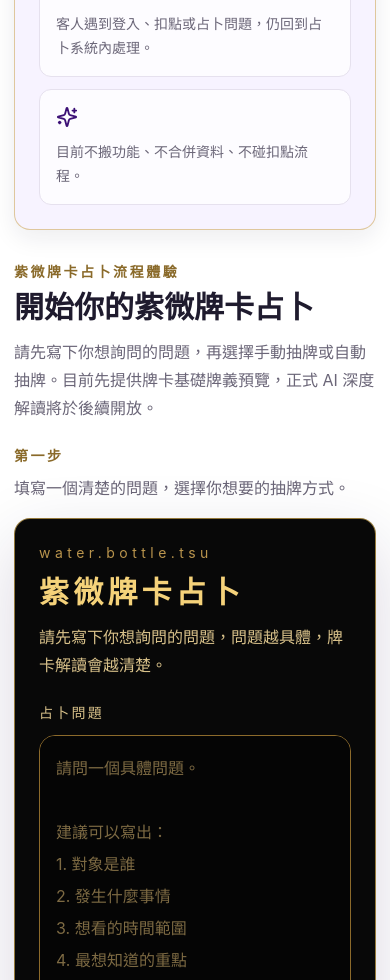
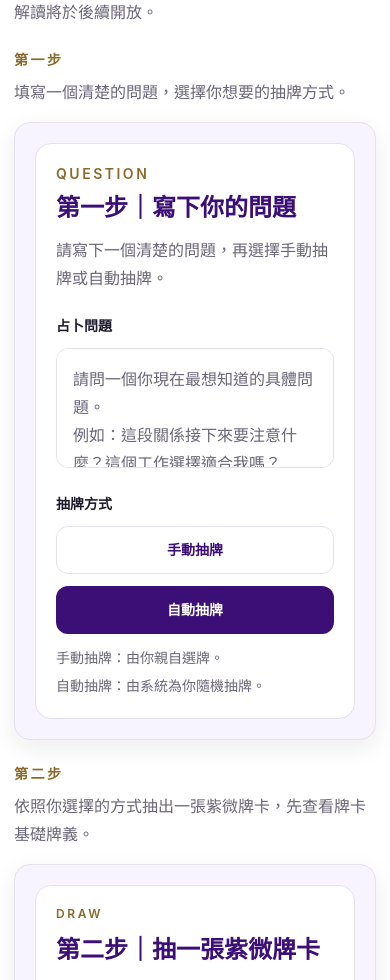
Before and after one commit to tsaititsu/tsu-waterbottle-site, a Next.js app: page /ai-divination in a window 390 px wide. Shown: the part 1020-2000 px from the top of the page. Built offline with nearby package versions, Linux system fonts and the light colour scheme; no server answers.

Commit message:
style: align divination flow with site design

```diff
--- a/src/components/DivinationEntryModule.tsx
+++ b/src/components/DivinationEntryModule.tsx
@@ -1,6 +1,6 @@
 'use client'
 
-import { MessageCircle, ShieldCheck, Sparkles } from 'lucide-react'
+import { Sparkles } from 'lucide-react'
 import { useState } from 'react'
 
 const DEFAULT_ZIWEI_CARD_URL = 'https://ziwei-card.vercel.app'
@@ -75,7 +75,7 @@ export function DivinationEntryModule({
                     type="checkbox"
                   />
                   <span>
-                    我已詳細閱讀並同意《AI 占卜服務說明》、《點數與每日免費規則》及《服務條款》，並了解占卜目前會在水瓶先生紫微牌卡系統中完成。
+                    我已詳細閱讀並同意《AI 占卜服務說明》、《點數與每日免費規則》及《服務條款》，並了解占卜前相關注意事項。
                     <span className="ml-1 font-semibold text-darkGold underline underline-offset-4 group-open:hidden">點我查看</span>
                     <span className="ml-1 hidden font-semibold text-darkGold underline underline-offset-4 group-open:inline">收合內容</span>
                   </span>
@@ -112,6 +112,15 @@ export function DivinationEntryModule({
                     <li>若有占卜資料、付款或系統問題，可聯繫水瓶先生官方 LINE。</li>
                   </ul>
                 </div>
+
+                <div>
+                  <p className="font-semibold text-deepPurple">補充說明</p>
+                  <ul className="mt-2 grid gap-2">
+                    <li>目前正式網站僅作為占卜入口與流程展示，不在正式網站存放舊占卜問題、解答、會員點數或 LINE Token。</li>
+                    <li>若遇到登入、扣點、每日免費或占卜紀錄相關問題，仍以原占卜系統內處理為主。</li>
+                    <li>目前不搬舊會員資料、不合併點數、不碰原扣點流程。</li>
+                  </ul>
+                </div>
               </div>
             </details>
           </div>
@@ -133,21 +142,6 @@ export function DivinationEntryModule({
           {message ? <p className="text-sm font-semibold text-deepPurple">{message}</p> : null}
         </div>
       </div>
-
-      <div className="mt-6 grid gap-3 text-sm leading-6 text-textMuted md:grid-cols-3">
-        <div className="rounded-xl border border-borderSoft bg-white/75 p-4">
-          <ShieldCheck className="mb-3 text-deepPurple" size={22} />
-          不在正式網站存放占卜問題、解答、會員點數或 LINE Token。
-        </div>
-        <div className="rounded-xl border border-borderSoft bg-white/75 p-4">
-          <MessageCircle className="mb-3 text-deepPurple" size={22} />
-          客人遇到登入、扣點或占卜問題，仍回到占卜系統內處理。
-        </div>
-        <div className="rounded-xl border border-borderSoft bg-white/75 p-4">
-          <Sparkles className="mb-3 text-deepPurple" size={22} />
-          目前不搬功能、不合併資料、不碰扣點流程。
-        </div>
-      </div>
     </section>
   )
 }
--- a/src/components/divination/DivinationDrawPreview.tsx
+++ b/src/components/divination/DivinationDrawPreview.tsx
@@ -304,40 +304,51 @@ export function DivinationDrawPreview({ question, drawMode = null }: DivinationD
   }
 
   return (
-    <section className="overflow-hidden rounded-[2rem] border border-[#8c6a2d] bg-[#050505] p-6 text-[#f4d77d] shadow-[0_24px_70px_rgba(0,0,0,0.28)] md:p-8">
+    <section className="overflow-hidden rounded-2xl border border-borderSoft bg-softPurple p-5 shadow-soft md:p-6">
+      <div className="rounded-2xl border border-borderSoft bg-white p-5 md:p-6">
         <div className="grid gap-3">
-        <p className="text-xs font-semibold uppercase tracking-[0.28em] text-[#b7964b]">抽牌區</p>
+          <p className="text-xs font-semibold uppercase tracking-[0.22em] text-darkGold">
+            Draw
+          </p>
           <div className="grid gap-2">
-          <h3 className="text-2xl font-semibold tracking-[0.08em] md:text-3xl">抽一張紫微牌卡</h3>
-          <p className="leading-7 text-[#d9c68e]">
-            {isAutoMode ? "系統會為你隨機抽出一張牌。" : "請先洗牌，再憑直覺選擇一張牌。"}
+            <h3 className="text-2xl font-semibold text-deepPurple md:text-3xl">
+              第二步｜抽一張紫微牌卡
+            </h3>
+            <p className="leading-7 text-textMuted">
+              依照你選擇的方式抽出一張紫微牌卡，先查看牌卡基礎牌義。
             </p>
           </div>
         </div>
 
-      <div className="mt-6 grid gap-2 rounded-2xl border border-[#8c6a2d]/80 bg-[#120f09] px-5 py-4 text-[#f4d77d]">
-        <p>本次問題：{displayQuestion}</p>
-        <p>抽牌方式：{displayDrawMode}</p>
+        <div className="mt-5 grid gap-3 rounded-2xl border border-purple-100 bg-purple-50/70 px-4 py-4 text-sm text-textDark md:grid-cols-2">
+          <p>
+            <span className="font-semibold text-deepPurple">本次問題：</span>
+            {displayQuestion}
+          </p>
+          <p>
+            <span className="font-semibold text-deepPurple">抽牌方式：</span>
+            {displayDrawMode}
+          </p>
         </div>
 
-      <div className="mt-8 grid justify-items-center gap-6">
+        <div className="mt-6 grid justify-items-center gap-5">
           {!canDraw ? (
-          <div className="grid justify-items-center gap-4">
-            <div className="relative h-44 w-28 overflow-hidden rounded-2xl border border-[#f1cf72] bg-[radial-gradient(circle_at_30%_20%,#5b3a96_0%,#201230_34%,#09070d_72%)] shadow-[0_18px_40px_rgba(122,82,190,0.22)]">
+            <div className="grid justify-items-center gap-4 rounded-2xl border border-borderSoft bg-white px-5 py-5">
+              <div className="relative h-32 w-20 overflow-hidden rounded-xl border border-darkGold/50 bg-softPurple shadow-sm">
                 <Image
                   src="/cards/back.png"
                   alt="紫微牌卡牌背"
                   fill
-                sizes="112px"
+                  sizes="80px"
                   className="object-cover"
                 />
               </div>
-            <p className="max-w-xl text-center leading-7 text-[#ffdf9b]">{blockedMessage}</p>
+              <p className="max-w-xl text-center leading-7 text-textMuted">{blockedMessage}</p>
             </div>
           ) : isAutoMode ? (
-          <div className="grid justify-items-center gap-4">
+            <div className="grid justify-items-center gap-3 rounded-2xl border border-purple-100 bg-purple-50/60 px-5 py-4">
               <div
-              className={`relative h-44 w-28 overflow-hidden rounded-2xl border border-[#f1cf72] bg-[radial-gradient(circle_at_30%_20%,#5b3a96_0%,#201230_34%,#09070d_72%)] shadow-[0_18px_40px_rgba(122,82,190,0.22)] ${
+                className={`relative h-32 w-20 overflow-hidden rounded-xl border border-darkGold/50 bg-white shadow-sm ${
                   shuffling ? "animate-pulse" : ""
                 }`}
               >
@@ -345,24 +356,28 @@ export function DivinationDrawPreview({ question, drawMode = null }: DivinationD
                   src="/cards/back.png"
                   alt="紫微牌卡牌背"
                   fill
-                sizes="112px"
+                  sizes="80px"
                   className="object-cover"
                 />
               </div>
+              <p className="text-sm text-textMuted">
+                {shuffling ? "系統正在為你洗牌與抽牌。" : "自動抽牌會直接抽出一張牌。"}
+              </p>
             </div>
           ) : !started ? (
-          <div className="relative h-44 w-28 overflow-hidden rounded-2xl border border-[#f1cf72] bg-[radial-gradient(circle_at_30%_20%,#5b3a96_0%,#201230_34%,#09070d_72%)] shadow-[0_18px_40px_rgba(122,82,190,0.22)]">
+            <div className="relative h-32 w-20 overflow-hidden rounded-xl border border-darkGold/50 bg-white shadow-sm">
               <Image
                 src="/cards/back.png"
                 alt="紫微牌卡牌背"
                 fill
-              sizes="112px"
+                sizes="80px"
                 className="object-cover"
               />
             </div>
           ) : (
+            <div className="w-full overflow-x-auto pb-2">
               <div
-            className={`grid w-full max-w-3xl grid-cols-4 gap-3 sm:grid-cols-7 ${
+                className={`grid min-w-[420px] grid-cols-7 gap-2 sm:min-w-0 ${
                   shuffling ? "animate-pulse" : ""
                 }`}
               >
@@ -375,19 +390,19 @@ export function DivinationDrawPreview({ question, drawMode = null }: DivinationD
                       type="button"
                       onClick={() => pickCard(index)}
                       disabled={shuffling || isInterpreting || hasResultPreview}
-                  className={`group h-32 rounded-2xl border p-2 transition duration-200 sm:h-36 ${
+                      className={`group h-24 rounded-xl border p-1.5 transition duration-200 sm:h-28 ${
                         isPending
-                      ? "border-[#f1cf72] bg-[#251704] shadow-[0_0_24px_rgba(241,207,114,0.35)]"
-                      : "border-[#8c6a2d]/80 bg-[#0b090d] hover:-translate-y-1 hover:border-[#f1cf72]"
+                          ? "border-darkGold bg-[#fff8e8] shadow-[0_0_18px_rgba(180,142,56,0.25)]"
+                          : "border-borderSoft bg-white hover:-translate-y-0.5 hover:border-darkGold hover:shadow-sm"
                       } ${shuffling || isInterpreting || hasResultPreview ? "cursor-default opacity-80" : ""}`}
                       aria-label={`選擇第 ${index + 1} 張牌：${card.name}`}
                     >
-                  <span className="relative block h-full overflow-hidden rounded-xl border border-[#d5ad4a]/50 bg-[radial-gradient(circle_at_30%_20%,#5b3a96_0%,#1b1128_38%,#050505_76%)] transition group-hover:border-[#f1cf72]">
+                      <span className="relative block h-full overflow-hidden rounded-lg border border-purple-100 bg-softPurple transition group-hover:border-darkGold">
                         <Image
                           src="/cards/back.png"
                           alt=""
                           fill
-                      sizes="(min-width: 640px) 96px, 25vw"
+                          sizes="(min-width: 640px) 72px, 56px"
                           className="object-cover"
                         />
                         <span className="sr-only">紫微牌卡牌背</span>
@@ -396,45 +411,60 @@ export function DivinationDrawPreview({ question, drawMode = null }: DivinationD
                   )
                 })}
               </div>
+            </div>
           )}
 
           <p
-          className={`text-center leading-7 ${
-            hasResultPreview ? "text-[#8af0c0]" : "text-[#f4d77d]"
+            className={`rounded-full px-4 py-2 text-center text-sm leading-6 ${
+              hasResultPreview
+                ? "bg-[#eefaf4] text-[#16664f]"
+                : "bg-purple-50 text-textMuted"
             }`}
           >
             {message}
           </p>
 
-        {errorMessage ? <p className="text-center text-[#ff9aa8]">{errorMessage}</p> : null}
+          {errorMessage ? (
+            <p className="rounded-full border border-red-200 bg-red-50 px-4 py-2 text-center text-sm text-red-700">
+              {errorMessage}
+            </p>
+          ) : null}
 
           {pendingIndex !== null && !hasResultPreview ? (
-          <div className="grid w-full max-w-xl gap-3 rounded-2xl border border-[#0b8f74] bg-[#041d17] p-4 text-[#bff9df]">
-            <p className="text-lg font-semibold">是不是這張牌？</p>
-            <div className="grid gap-2 rounded-2xl border border-[#0b8f74]/70 bg-[#02120e] p-4 leading-7">
+            <div className="grid w-full max-w-2xl gap-4 rounded-2xl border border-purple-100 bg-purple-50/70 p-4 text-textDark">
+              <p className="text-lg font-semibold text-deepPurple">是不是這張牌？</p>
+              <div className="grid gap-4 rounded-2xl border border-borderSoft bg-white p-4 leading-7 sm:grid-cols-[160px_1fr] sm:items-center">
                 {pendingCard && pendingCardImage ? (
-                <div className="mb-3 flex justify-center">
+                  <div className="flex justify-center">
                     <Image
                       src={pendingCardImage}
                       alt={pendingCard.name}
                       width={360}
                       height={560}
-                    className="w-full max-w-[180px] rounded-2xl border border-[#f1cf72] object-cover shadow-[0_18px_36px_rgba(0,0,0,0.36)]"
+                      className="w-full max-w-[160px] rounded-2xl border border-darkGold/50 object-cover shadow-sm"
                     />
                   </div>
                 ) : null}
-              <p>你選到：{pendingCard?.name ?? "紫微牌卡"}</p>
-              <p>正反位：{pendingPosition ? positionLabels[pendingPosition] : "本機預覽暫不顯示"}</p>
+                <div className="grid gap-2">
+                  <p>
+                    <span className="font-semibold text-deepPurple">你選到：</span>
+                    {pendingCard?.name ?? "紫微牌卡"}
+                  </p>
+                  <p>
+                    <span className="font-semibold text-deepPurple">正反位：</span>
+                    {pendingPosition ? positionLabels[pendingPosition] : "本機預覽暫不顯示"}
+                  </p>
                   {pendingPosition === "reversed" ? (
-                <p className="text-sm leading-6 text-[#d9c68e]">已顯示反位牌面。</p>
+                    <p className="text-sm leading-6 text-textMuted">已顯示反位牌面。</p>
                   ) : null}
+                </div>
               </div>
               <div className="grid gap-3 sm:grid-cols-2">
                 <button
                   type="button"
                   onClick={confirmCard}
                   disabled={isInterpreting}
-                className="rounded-full border border-[#f1cf72] bg-[#201508] px-5 py-3 font-semibold text-[#f4d77d] transition hover:bg-[#2f210c] disabled:cursor-not-allowed disabled:opacity-60"
+                  className="rounded-full bg-deepPurple px-5 py-3 font-semibold text-white transition hover:bg-[#4b176b] disabled:cursor-not-allowed disabled:opacity-60"
                 >
                   {isInterpreting ? "建立占卜紀錄、檢查付款 Gate，並產生牌義預覽中..." : "就是這張，開始解讀"}
                 </button>
@@ -442,7 +472,7 @@ export function DivinationDrawPreview({ question, drawMode = null }: DivinationD
                   type="button"
                   onClick={isAutoMode ? startAutoDraw : changeCard}
                   disabled={isInterpreting}
-                className="rounded-full border border-[#0b8f74] px-5 py-3 font-semibold text-[#bff9df] transition hover:bg-[#06251d] disabled:cursor-not-allowed disabled:opacity-60"
+                  className="rounded-full border border-borderSoft bg-white px-5 py-3 font-semibold text-deepPurple transition hover:border-darkGold hover:text-darkGold disabled:cursor-not-allowed disabled:opacity-60"
                 >
                   {isAutoMode ? "重新自動抽牌" : "換一張"}
                 </button>
@@ -467,7 +497,7 @@ export function DivinationDrawPreview({ question, drawMode = null }: DivinationD
               type="button"
               onClick={isAutoMode ? startAutoDraw : startShuffle}
               disabled={shuffling || isInterpreting}
-            className="w-full max-w-sm rounded-full border border-[#f1cf72] bg-[#1b1206] px-8 py-4 text-lg font-semibold text-[#f4d77d] transition hover:bg-[#2b1d0a] disabled:cursor-not-allowed disabled:opacity-60"
+              className="w-full max-w-sm rounded-full bg-deepPurple px-8 py-3.5 text-base font-semibold text-white transition hover:bg-[#4b176b] disabled:cursor-not-allowed disabled:opacity-60"
             >
               {isAutoMode
                 ? shuffling
@@ -483,6 +513,7 @@ export function DivinationDrawPreview({ question, drawMode = null }: DivinationD
             </button>
           ) : null}
         </div>
+      </div>
     </section>
   )
 }
--- a/src/components/divination/DivinationQuestionForm.tsx
+++ b/src/components/divination/DivinationQuestionForm.tsx
@@ -11,18 +11,8 @@ type DivinationQuestionFormProps = {
   }) => void
 }
 
-const questionPlaceholder = `請問一個具體問題。
-
-建議可以寫出：
-1. 對象是誰
-2. 發生什麼事情
-3. 想看的時間範圍
-4. 最想知道的重點
-
-範例：
-我和目前曖昧對象，未來三個月有沒有機會穩定交往？
-我現在這份工作，接下來半年適不適合繼續做？
-我最近遇到的合作邀約，是否值得投入時間？`
+const questionPlaceholder = `請問一個你現在最想知道的具體問題。
+例如：這段關係接下來要注意什麼？這個工作選擇適合我嗎？`
 
 export function DivinationQuestionForm({ onQuestionSubmit }: DivinationQuestionFormProps) {
   const [question, setQuestion] = useState('')
@@ -47,18 +37,18 @@ export function DivinationQuestionForm({ onQuestionSubmit }: DivinationQuestionF
   }
 
   return (
-    <section className="rounded-2xl border border-[#d1aa52]/70 bg-[#080808] p-6 text-[#f5d27a] shadow-[0_24px_70px_rgba(31,13,66,0.16)]">
-      <div className="mx-auto max-w-3xl">
-        <p className="text-sm tracking-[0.32em] text-[#b9944d]">water.bottle.tsu</p>
-        <h2 className="mt-3 font-serifTC text-3xl font-semibold tracking-[0.14em] text-[#f5d27a]">
-          紫微牌卡占卜
+    <section className="rounded-2xl border border-borderSoft bg-softPurple p-5 shadow-soft md:p-6">
+      <div className="mx-auto max-w-3xl rounded-2xl border border-borderSoft bg-white p-5 md:p-6">
+        <p className="text-sm font-semibold uppercase tracking-[0.18em] text-darkGold">Question</p>
+        <h2 className="mt-2 font-serifTC text-2xl font-semibold text-deepPurple">
+          第一步｜寫下你的問題
         </h2>
-        <p className="mt-3 leading-7 text-[#d8c18a]">
-          請先寫下你想詢問的問題，問題越具體，牌卡解讀會越清楚。
+        <p className="mt-3 leading-7 text-textMuted">
+          請寫下一個清楚的問題，再選擇手動抽牌或自動抽牌。
         </p>
 
         <div className="mt-6">
-          <label htmlFor="divination-question-preview" className="block text-sm tracking-[0.16em] text-[#d8c18a]">
+          <label htmlFor="divination-question-preview" className="block text-sm font-semibold text-textDark">
             占卜問題
           </label>
           <textarea
@@ -69,30 +59,31 @@ export function DivinationQuestionForm({ onQuestionSubmit }: DivinationQuestionF
               if (messageType === 'error') setMessage('')
             }}
             placeholder={questionPlaceholder}
-            className="mt-3 h-72 w-full resize-none rounded-2xl border border-[#8c6a2b] bg-[#050505] p-4 text-base leading-8 text-[#f5d27a] outline-none transition placeholder:text-[#7d6a43] focus:border-[#f5d27a]"
+            className="focus-ring mt-3 min-h-[120px] w-full resize-none rounded-xl border border-borderSoft bg-white p-4 text-base leading-7 text-textDark placeholder:text-textMuted"
           />
         </div>
 
-        <div className="mt-6 grid gap-3 sm:grid-cols-2">
-          <div className="grid gap-2">
+        <div className="mt-5">
+          <p className="text-sm font-semibold text-textDark">抽牌方式</p>
+          <div className="mt-3 grid gap-3 sm:grid-cols-2">
             <button
               type="button"
               onClick={() => handlePreviewDraw('manual')}
-              className="focus-ring min-h-14 rounded-full border border-[#8c6a2b] bg-[#111] px-8 py-3 text-sm font-semibold tracking-[0.16em] text-[#d8c18a] transition hover:scale-[1.01] hover:bg-[#1b1408]"
+              className="focus-ring min-h-12 rounded-xl border border-borderSoft bg-white px-6 py-3 text-sm font-semibold text-deepPurple transition hover:bg-softPurple"
             >
               手動抽牌
             </button>
-            <p className="text-sm leading-6 text-[#bda870]">手動抽牌：由你親自選牌。</p>
-          </div>
-          <div className="grid gap-2">
             <button
               type="button"
               onClick={() => handlePreviewDraw('auto')}
-              className="focus-ring min-h-14 rounded-full border border-[#d7ad55] bg-[#1b1408] px-8 py-3 text-sm font-semibold tracking-[0.16em] text-[#f5d27a] shadow-[0_0_25px_rgba(215,173,85,0.22)] transition hover:scale-[1.01] hover:bg-[#241a0a]"
+              className="focus-ring min-h-12 rounded-xl bg-deepPurple px-6 py-3 text-sm font-semibold text-white transition hover:bg-purpleMain"
             >
               自動抽牌
             </button>
-            <p className="text-sm leading-6 text-[#bda870]">自動抽牌：由系統為你隨機抽牌。</p>
+          </div>
+          <div className="mt-3 grid gap-1 text-sm leading-6 text-textMuted">
+            <p>手動抽牌：由你親自選牌。</p>
+            <p>自動抽牌：由系統為你隨機抽牌。</p>
           </div>
         </div>
 
@@ -101,8 +92,8 @@ export function DivinationQuestionForm({ onQuestionSubmit }: DivinationQuestionF
             className={[
               'mt-4 rounded-xl border px-4 py-3 text-sm leading-7',
               messageType === 'error'
-                ? 'border-red-300/50 bg-red-950/20 text-red-100'
-                : 'border-[#0f7a5f]/60 bg-[#04130f] text-[#bdf7df]'
+                ? 'border-red-200 bg-red-50 text-red-700'
+                : 'border-[#cfe8dc] bg-[#f0fbf6] text-[#16664f]'
             ].join(' ')}
           >
             {message}
```
Lines whose indentation alone changed are shown as unchanged.
